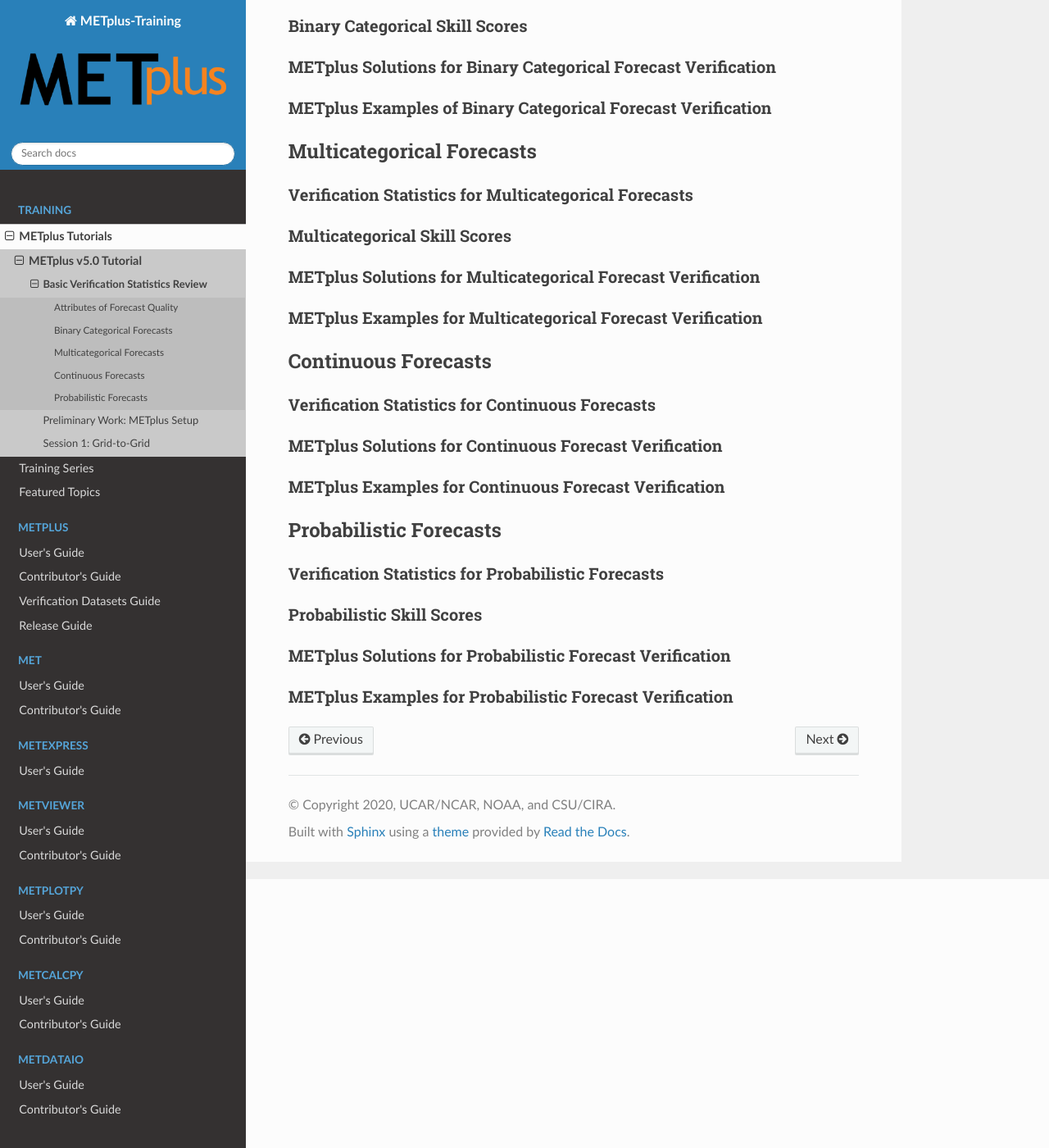
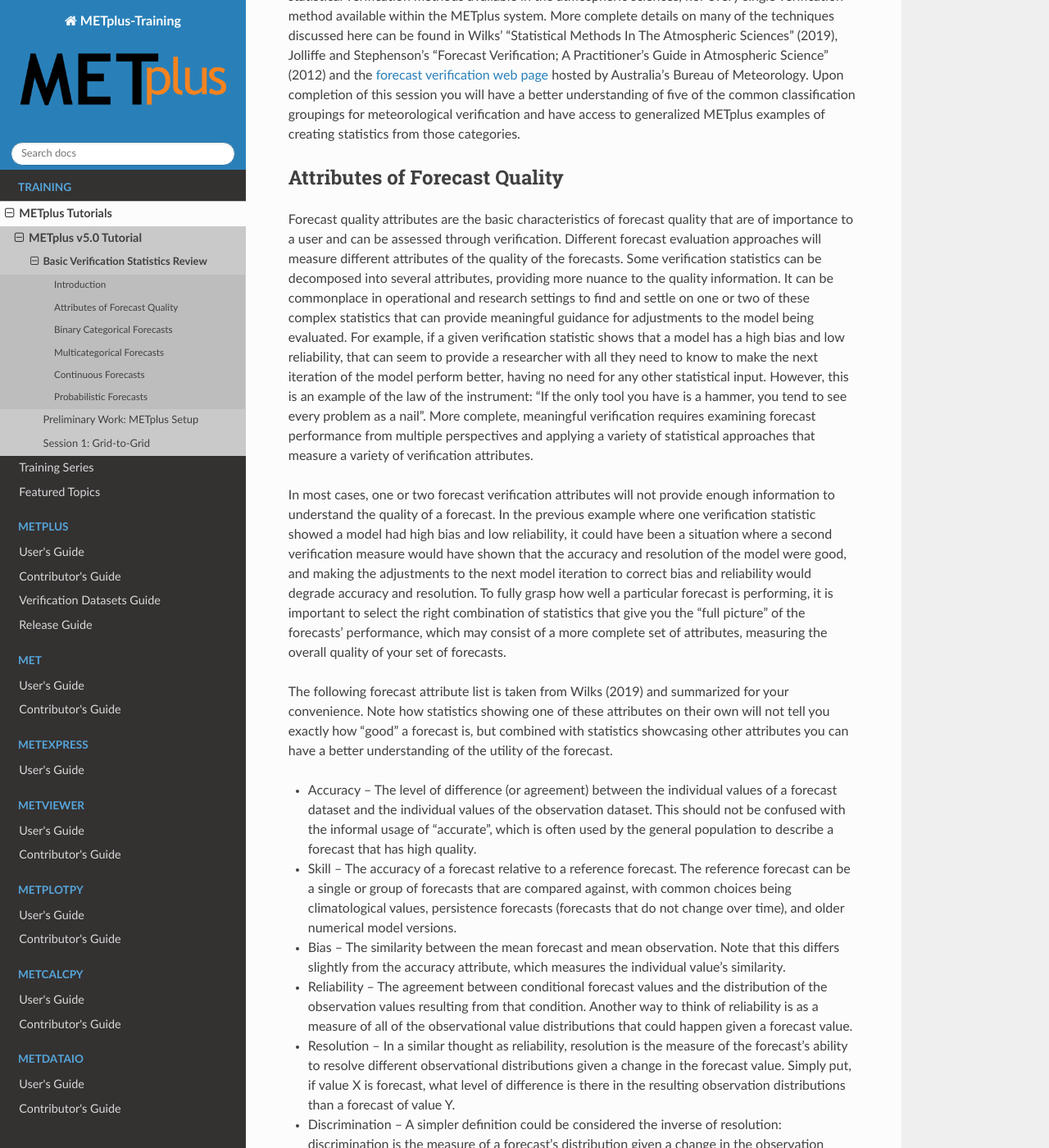
Before and after one commit to dtcenter/METplus-Training, a Sphinx documentation site: the page built from docs/Tutorial/v5.0/basic_verf_stats_review.rst, in a window 1280 px wide and 1400 px high, scrolled down 328 px. Shown: the whole window at 82% size. Built offline with Sphinx 7.4.7 and the Read the Docs theme 3.1.0, drawn with Linux system fonts in a browser that asks for light colours; some of the changed text lies outside the part shown.

Commit message:
first 2 sections

```diff
--- a/docs/Tutorial/v5.0/basic_verf_stats_review.rst
+++ b/docs/Tutorial/v5.0/basic_verf_stats_review.rst
@@ -1,10 +1,85 @@
 Basic Verification Statistics Review
 ====================================
 
+Introduction
+------------
+
+This session is meant as a brief introduction (or review) of basic statistical verification
+methods applied for various classifications of meteorological variables, and to guide new users
+toward their usage within the METplus system. It is by no means a comprehensive review
+of all of the available statistical verification methods available in the atmospheric
+sciences, nor every single verification method available within the METplus system.
+More complete details on many of the techniques discussed here can be found in Wilks’
+“Statistical Methods In The Atmospheric Sciences” (2019), Jolliffe and
+Stephenson’s “Forecast Verification; A Practitioner's Guide in Atmospheric Science” (2012) and the
+`forecast verification web page <https://www.cawcr.gov.au/projects/verification/>`_
+hosted by Australia’s Bureau of Meteorology.  Upon completion of this session you will have
+a better understanding of five of the common classification groupings for
+meteorological verification and have access to generalized METplus examples of creating
+statistics from those categories.
 
 Attributes of Forecast Quality
 ------------------------------
 
+Forecast quality attributes are the basic characteristics of forecast quality that
+are of importance to a user and can be assessed through verification. Different
+forecast evaluation approaches will measure different attributes of the quality
+of the forecasts. Some verification statistics can be decomposed into several attributes,
+providing more nuance to the quality information. It can be commonplace in operational
+and research settings to find and settle on one or two of these complex statistics that
+can provide meaningful guidance for adjustments to the model being evaluated. For example,
+if a given verification statistic shows that a model has a high bias and low reliability,
+that can seem to provide a researcher with all they need to know to make the next
+iteration of the model perform better, having no need for any other statistical input.
+However, this is an example of the law of the instrument:
+“If the only tool you have is a hammer, you tend to see every problem as a nail”.
+More complete, meaningful verification requires examining forecast performance from
+multiple perspectives and applying a variety of statistical approaches that measure a
+variety of verification attributes.
+
+In most cases, one or two forecast verification attributes will not provide enough
+information to understand the quality of a forecast. In the previous example where
+one verification statistic showed a model had high bias and low reliability, it could
+have been a situation where a second verification measure would have shown that the
+accuracy and resolution of the model were good, and making the adjustments to the next
+model iteration to correct bias and reliability would degrade accuracy and resolution.
+To fully grasp how well a particular forecast is performing, it is important to select
+the right combination of statistics that give you the “full picture” of the forecasts’
+performance, which may consist of a more complete set of attributes, measuring the
+overall quality of your set of forecasts.
+
+The following forecast attribute list is taken from Wilks (2019) and summarized for
+your convenience. Note how statistics showing one of these attributes on their own
+will not tell you exactly how “good” a forecast is, but combined with statistics
+showcasing other attributes you can have a better understanding of the utility of the forecast.
+
+* Accuracy – The level of difference (or agreement) between the individual values of a
+  forecast dataset and the individual values of the observation dataset. This should
+  not be confused with the informal usage of “accurate”, which is often used by the
+  general population to describe a forecast that has high quality.
+* Skill – The accuracy of a forecast relative to a reference forecast. The reference
+  forecast can be a single or group of forecasts that are compared against, with common
+  choices being climatological values, persistence forecasts
+  (forecasts that do not change over time), and older numerical model versions.
+* Bias – The similarity between the mean forecast and mean observation.
+  Note that this differs slightly from the accuracy attribute, which measures the
+  individual value’s similarity.
+* Reliability – The agreement between conditional forecast values and the distribution
+  of the observation values resulting from that condition. Another way to think of reliability
+  is as a measure of all of the observational value distributions that could happen given a forecast value.
+* Resolution – In a similar thought as reliability, resolution is the measure of the
+  forecast’s ability to resolve different observational distributions given a change in
+  the forecast value. Simply put, if value X is forecast, what level of difference is there
+  in the resulting observation distributions than a forecast of value Y.
+* Discrimination – A simpler definition could be considered the inverse of resolution:
+  discrimination is the measure of a forecast’s distribution given a change in the observation
+  value. For example, if a forecast is just as likely to predict a tornado regardless of the
+  actual observation of a tornado occurring, that forecast would have a low discrimination ability for tornadoes.
+* Sharpness – This property pertains only to the forecast with no consideration of its
+  observational pair. If the forecast does not deviate from a consistent  (e.g., climatological)
+  distribution, and instead sticks close to a “climatological value”, it exhibits low
+  sharpness. If the forecast has the ability to produce values different from climatology that change the distribution, then it
+  demonstrates sharpness.
 
 Binary Categorical Forecasts
 ----------------------------
```
